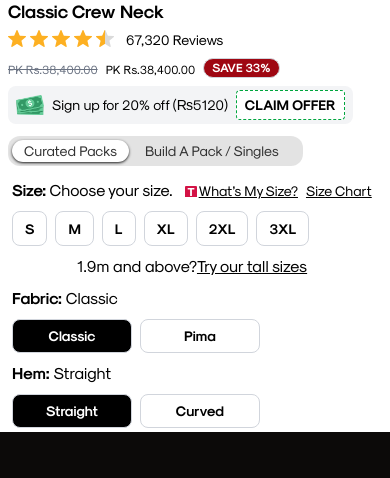
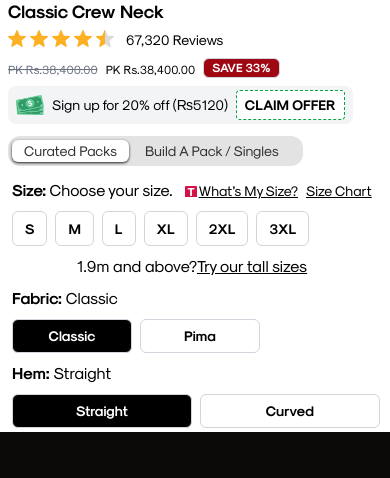
Before and after one commit to fadi-khan/store-frontend, a React (Vite) app: page /products in a window 390 px wide. Shown: the part 269-747 px from the top of the page. Built offline with nearby package versions, Linux system fonts and the light colour scheme; a web font is replaced by a local one.

Commit message:
add product screen

```diff
--- a/src/common/Button.jsx
+++ b/src/common/Button.jsx
@@ -2,10 +2,10 @@
 
 
 export const Button =
-    ({ title, className='px-[15px] py-[6px] rounded-md    ', disabled = false, onClick = () => {} }) => {
+    ({ title, className='', disabled = false, onClick = () => {} }) => {
         return (
             <button
-                className={`${className }  border-1 border-gray-300 cursor-pointer  shrink-0  text-sm capitalize  font-bold    `}
+                className={`${className }  border-1  border-gray-300 cursor-pointer rounded-md  shrink-0  text-sm capitalize  font-bold    `}
                 disabled={disabled}
 
                 type={'button'}
--- a/src/common/Categories.jsx
+++ b/src/common/Categories.jsx
@@ -116,7 +116,7 @@ export const Categories = () => {
                         key={label}
                         title={label}
                         onClick={() => setSelectedCat(label)}
-                        className={`flex-shrink-0 ${selectedCat === label
+                        className={`flex-shrink-0 px-[15px] py-[6px] ${selectedCat === label
                             ? "bg-black text-white"    // active state
                             : "bg-white text-black"}   `}
 
--- a/src/views/Products.jsx
+++ b/src/views/Products.jsx
@@ -109,8 +109,8 @@ const Products = () => {
                           {/*2nd button set*/}
                           <h1><span  className={'font-bold'}>Hem: </span> Straight </h1>
                           <div className={'flex gap-2 '}>
-                              <Button title={'Straight'} className={'w-1/3 md:w-1/2 py-1 rounded-lg bg-black text-white'}/>
-                              <Button title={'Curved '} className={'w-1/3 md:w-1/2 py-[6px] rounded-lg'} />
+                              <Button title={'Straight'} className={'w-1/2 py-1 rounded-lg bg-black text-white'}/>
+                              <Button title={'Curved '} className={'w-1/2 py-[6px] rounded-lg'} />
                           </div>
 
                       </div>
```
